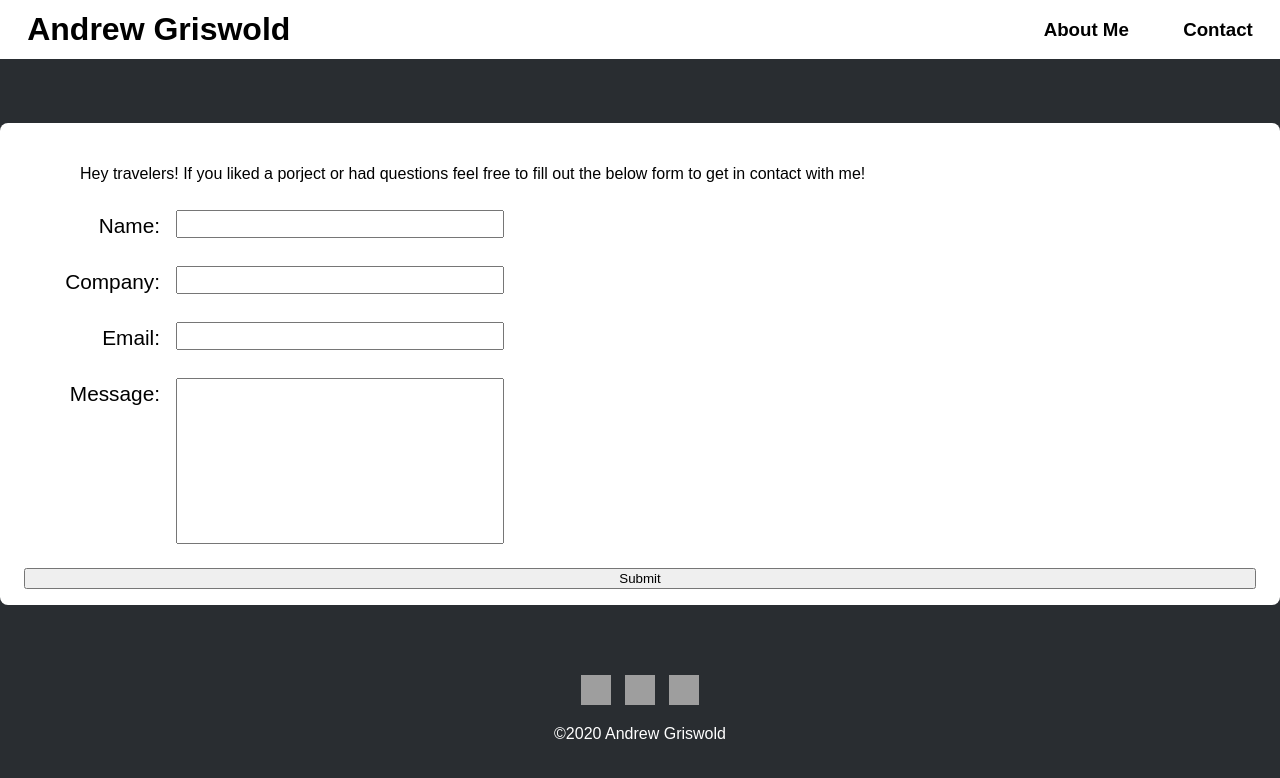
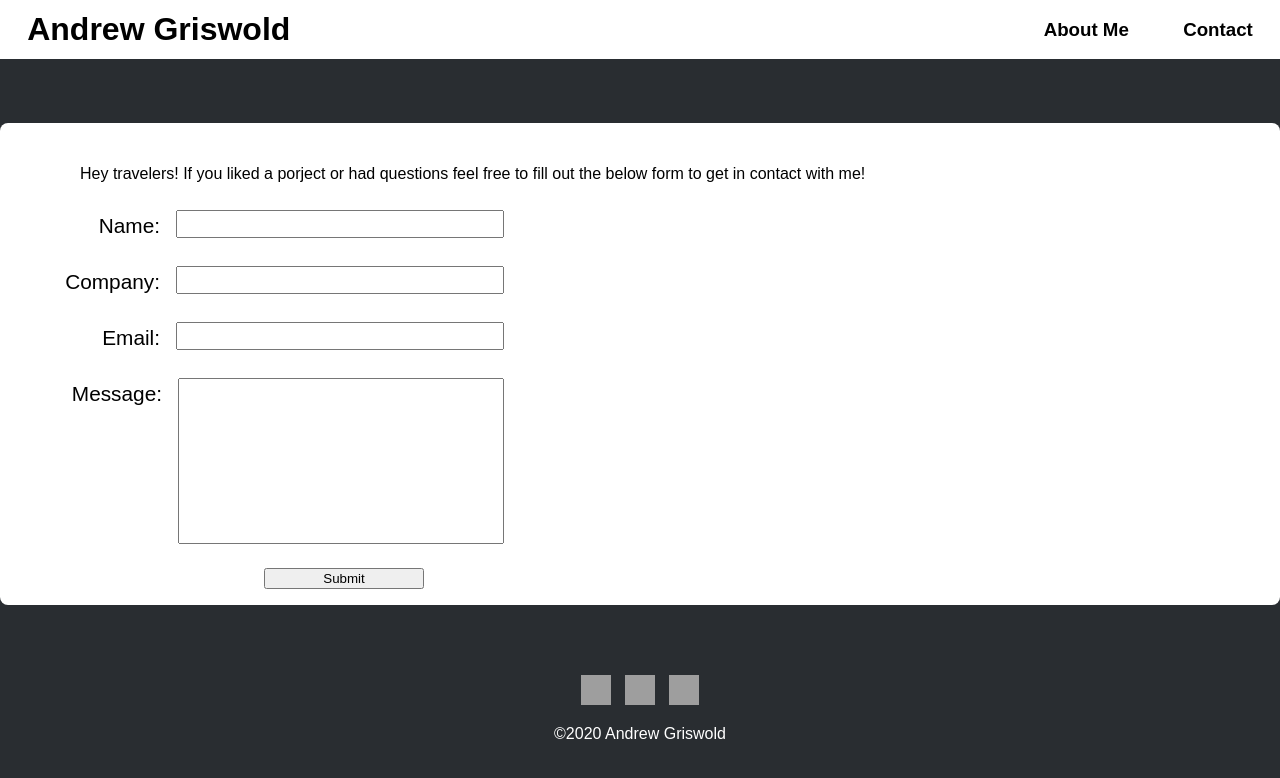
Before and after one commit to ThaGrza/portfolio, a React (Create React App) app in the folder client/: page /contact in a window 1280 px wide. Shown: the top 778 px of the page. Built offline with nearby package versions, Linux system fonts and the light colour scheme; grey boxes are pictures that could not be loaded.

Commit message:
more contact form css

```diff
--- a/client/src/components/pages/Contact/index.css
+++ b/client/src/components/pages/Contact/index.css
@@ -4,7 +4,6 @@
   padding-top: 1rem;
   width: 80rem;
   border-radius: 0.5rem;
-  text-emphasis: wrap;
   text-indent: 5rem;
   line-height: 2.4rem;
 }
@@ -31,24 +30,37 @@ label{
   line-height: 2rem;
   /* margin-bottom: .5rem; */
 }
-/*
-#name{
-}
 
-#company{}
-
-#email{} */
 
 #message{
   /* Atleast one form-control id has to be here for the below class to work, have no idea why */
-  height: 10rem;
+  /* height: 10rem; */
 }
 
 
-input{
+
+
+input, textarea{
   flex: 0 0 20rem;
   width: 20rem;
   height: 1.4rem;
   margin-left: 1rem;
+}
 
+textarea{
+  width: 100%;
+  height: 10rem;
+  resize: none;
+  font-size: 1.1rem;
+  text-indent: .5rem;
+  line-height: 1rem;
 }
+
+button.form-button{
+  margin-left: 15rem;
+  width: 10rem;
+}
+
+button[type=submit]:hover {
+  background-color: rgb(107, 109, 112);
+}
--- a/client/src/components/pages/Contact/index.js
+++ b/client/src/components/pages/Contact/index.js
@@ -42,7 +42,7 @@ class ContactForm extends React.Component {
         <form id="contact-form" onSubmit={this.handleSubmit.bind(this)} method="POST">
           <div className="form-group">
             <label>
-            Name: <input type="text" className="form-control" id="name" value={this.state.name} onChange={this.onNameChange.bind(this)} />
+            Name:<input type="text" className="form-control" id="name" value={this.state.name} onChange={this.onNameChange.bind(this)} />
             </label>
           </div>
           <div className="form-group">
@@ -57,7 +57,7 @@ class ContactForm extends React.Component {
           </div>
           <div className="form-group">
             <label>
-            Message: <input type="text" className="form-control" id="message" rows="5" value={this.state.message} onChange={this.onMessageChange.bind(this)} />
+            Message: <textarea className="form-control" id="message" rows="5" value={this.state.message} onChange={this.onMessageChange.bind(this)} />
             </label>
           </div>
           <button type="submit" className="form-button">Submit</button>
```
